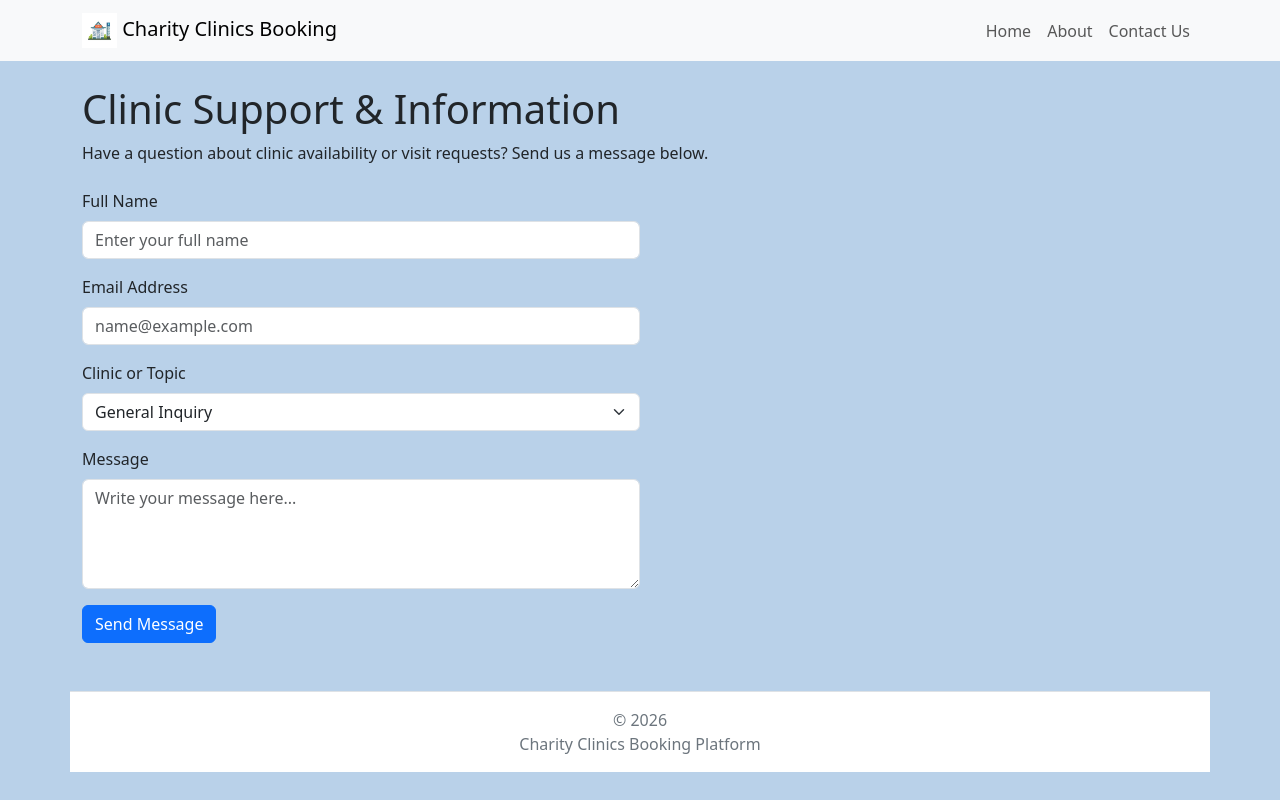
After one commit to raghad130/MPL-project, a Node server app: page /contactUs in a window 1280 px wide. The commit adds this page. Run offline with Node 20, Linux system fonts and the light colour scheme.

Commit message:
added contactUs page/fixed some details

```diff
--- a/routes/clinics.js
+++ b/routes/clinics.js
@@ -27,7 +27,7 @@ router.get('/:id', (req, res) => {
     });
   }
 
-  res.render('clinic-detail', {
+  res.render('clinic-details', {
     title: `${clinic.name} - Charity Clinics Booking`,
     clinic: clinic
   });
--- a/routes/home.js
+++ b/routes/home.js
@@ -12,14 +12,6 @@ router.get('/', (req, res) => {
 });
 
 
-//booking page
-router.get('/booking-guide', (req, res) => {
-  res.render('booking-guide', {
-    title: 'Booking Guide - Charity Clinics Booking',
-    heading: 'How Clinic Visits Work'
-  });
-});
-
 //contact us page
 router.get('/contactUs', (req, res) => {
   res.render('contactUs', {
--- a/views/clinics.ejs
+++ b/views/clinics.ejs
@@ -3,8 +3,8 @@
 <main class="container mt-4">
   <h1><%= heading %></h1>
 
-  <div class="row mt-3">
-    <% clinics.forEach((clinic) => { %>
+  <div class="row mt-3"></div>
+<% for (let clinic of clinics) { %>
   <div class="col-md-4 mb-3">
     <div class="card p-3">
       <h5><%= clinic.name %></h5>
@@ -19,7 +19,7 @@
       <a href="/clinics/<%= clinic.id %>" class="btn btn-primary btn-sm">View Details</a>
     </div>
   </div>
-    <% }) %>
+<% } %>
   </div>
 </main>
 
--- /dev/null
+++ b/views/contactUs.ejs
@@ -0,0 +1,36 @@
+<%- include('./partials/header') %>
+
+<main class="container mt-4">
+  <h1><%= heading %></h1>
+  <p class="mb-4">Have a question about clinic availability or visit requests? Send us a message below.</p>
+
+  <form class="col-md-6">
+    <div class="mb-3">
+      <label for="fullName" class="form-label">Full Name</label>
+      <input type="text" class="form-control" id="fullName" placeholder="Enter your full name" required>
+    </div>
+
+    <div class="mb-3">
+      <label for="email" class="form-label">Email Address</label>
+      <input type="email" class="form-control" id="email" placeholder="name@example.com" required>
+    </div>
+
+    <div class="mb-3">
+      <label for="subject" class="form-label">Clinic or Topic</label>
+      <select class="form-select" id="subject">
+        <option value="general">General Inquiry</option>
+        <option value="booking">Visit Request Help</option>
+        <option value="clinic">Partner Clinic Question</option>
+      </select>
+    </div>
+
+    <div class="mb-3">
+      <label for="message" class="form-label">Message</label>
+      <textarea class="form-control" id="message" rows="4" placeholder="Write your message here..." required></textarea>
+    </div>
+
+    <button type="submit" class="btn btn-primary">Send Message</button>
+  </form>
+</main>
+
+<%- include('./partials/footer') %>
--- a/views/home.ejs
+++ b/views/home.ejs
@@ -3,6 +3,7 @@
 <main class="container mt-4">
   <h1><%= heading %></h1>
   <p><%= description %></p>
+  <a href="/clinics" class="btn btn-primary mt-2">Browse Clinics</a>
 </main>
 
 <%- include('./partials/footer') %>
--- a/views/partials/nav.ejs
+++ b/views/partials/nav.ejs
@@ -14,6 +14,9 @@
       <li class="nav-item">
         <a class="nav-link" href="/about">About</a>
       </li>
+      <li class="nav-item">
+        <a class="nav-link" href="/contactUs">Contact Us</a>
+      </li>
     </ul>
   </div>
 </nav>
```
Also changed, not shown: views/clinic-details.ejs (added, +16 -0 lines). Lines whose indentation alone changed are shown as unchanged.
